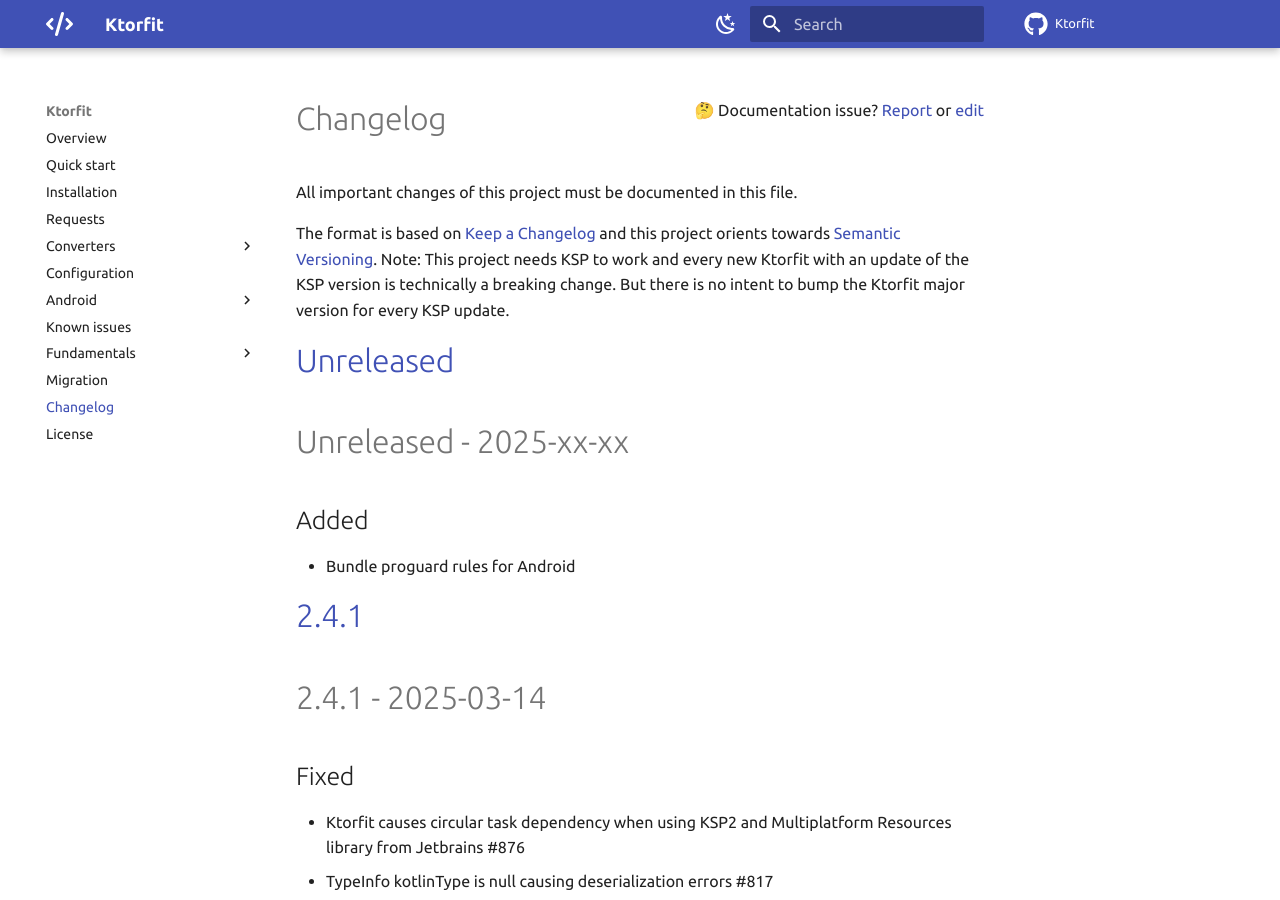
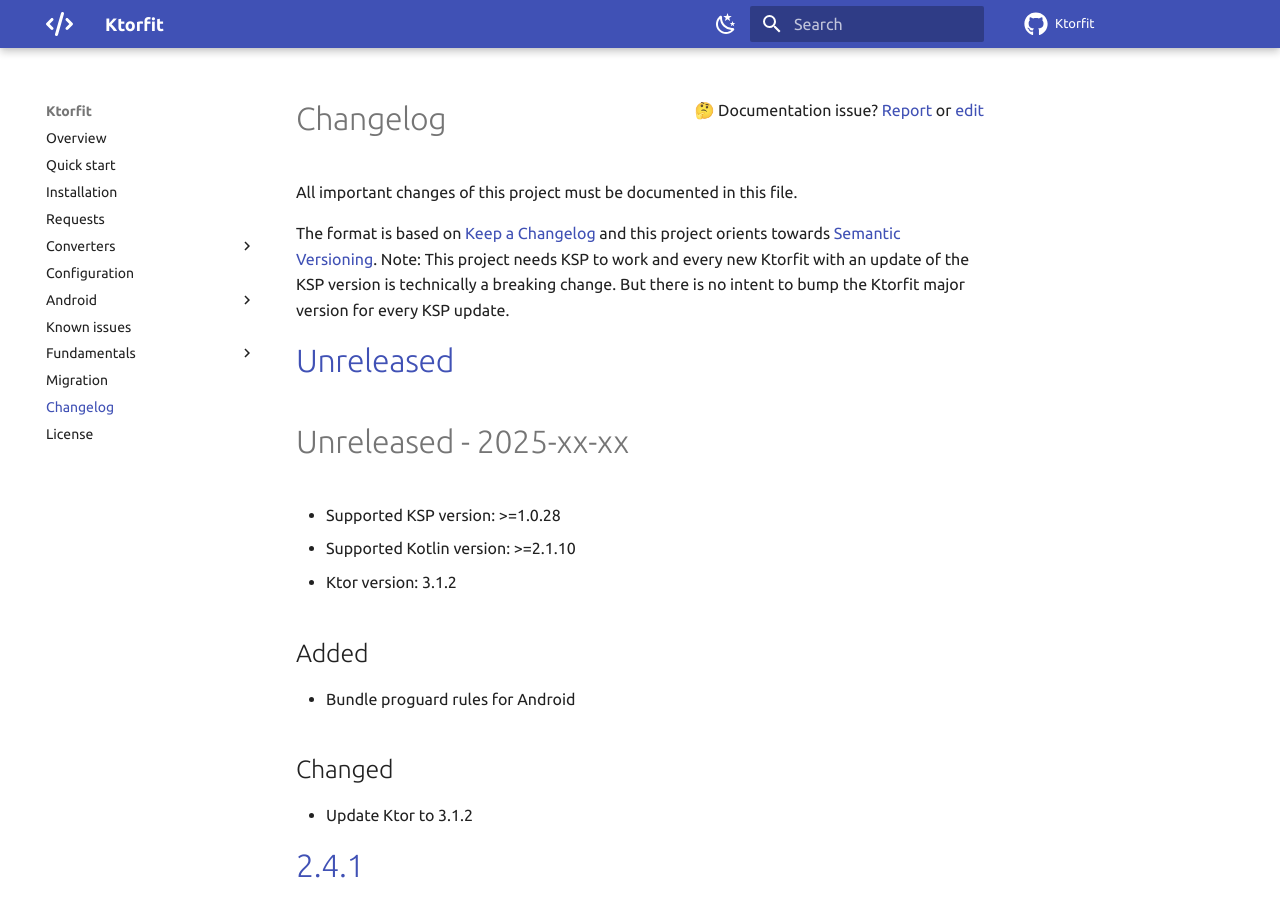
Before and after one commit to Foso/Ktorfit, an MkDocs documentation site: the page built from docs/CHANGELOG.md, in a window 1280 px wide and 900 px high. Built offline with MkDocs 1.6.1 and Material for MkDocs 9.7.7, drawn with Linux system fonts in a browser that asks for light colours; comment, search, counter and statistics services are not loaded.

Commit message:
Update Ktor to 3.1.2

```diff
--- a/docs/CHANGELOG.md
+++ b/docs/CHANGELOG.md
@@ -12,10 +12,15 @@
 
 Unreleased - 2025-xx-xx
 ========================================
+* Supported KSP version: >=1.0.28
+* Supported Kotlin version: >=2.1.10
+* Ktor version: 3.1.2
 
 ## Added
 - Bundle proguard rules for Android
 
+## Changed
+- Update Ktor to 3.1.2
 
 # [2.4.1]()
 
--- a/mkdocs.yml
+++ b/mkdocs.yml
@@ -15,7 +15,7 @@
   ktorfit:
     release: "2.4.1"
   ktor:
-    release: "3.1.0"
+    release: "3.1.2"
   social:
     - icon: fontawesome/brands/github-alt
       link: 'https://github.com/foso'
```
Also changed, not shown: 1 other file.
